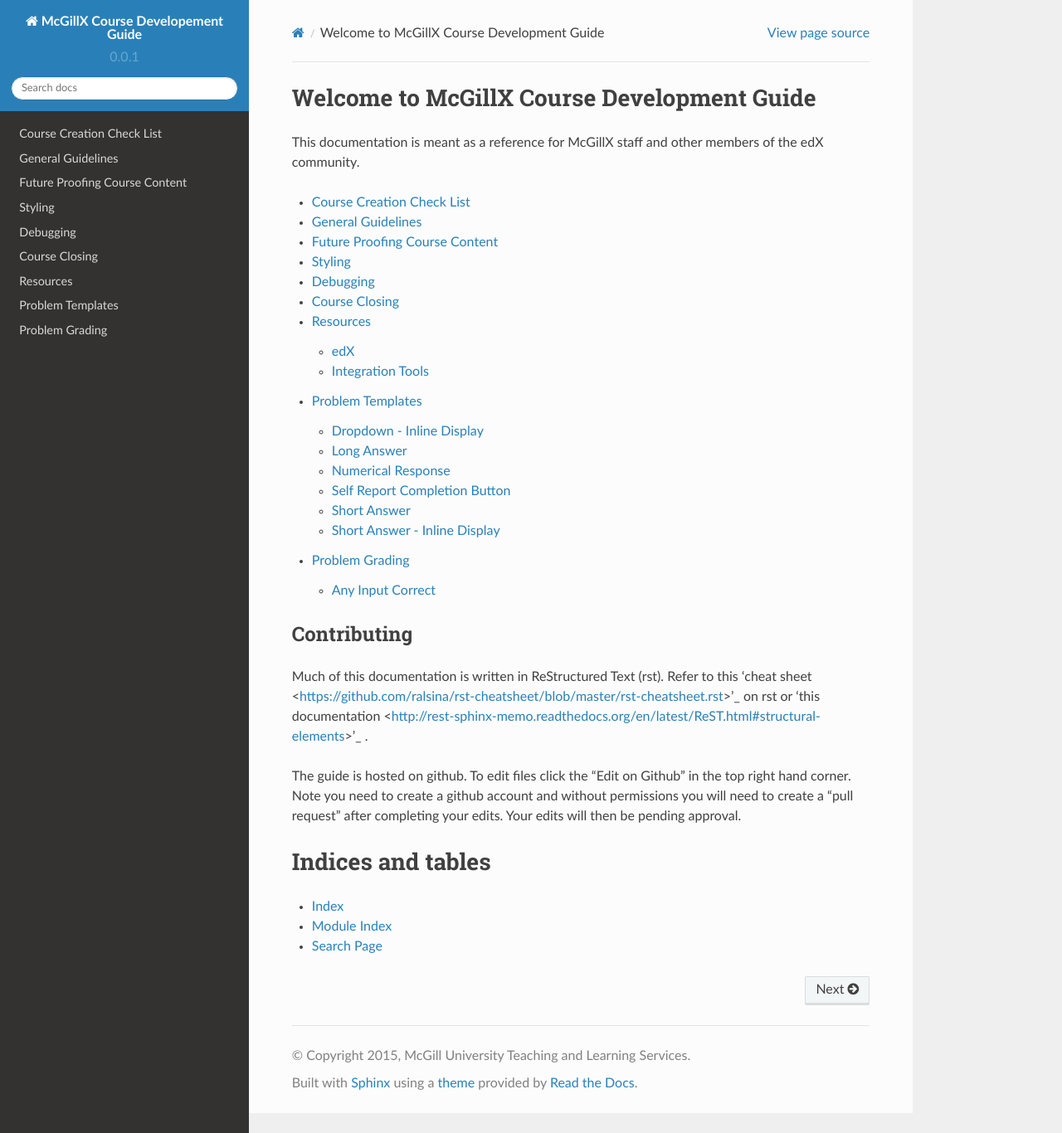
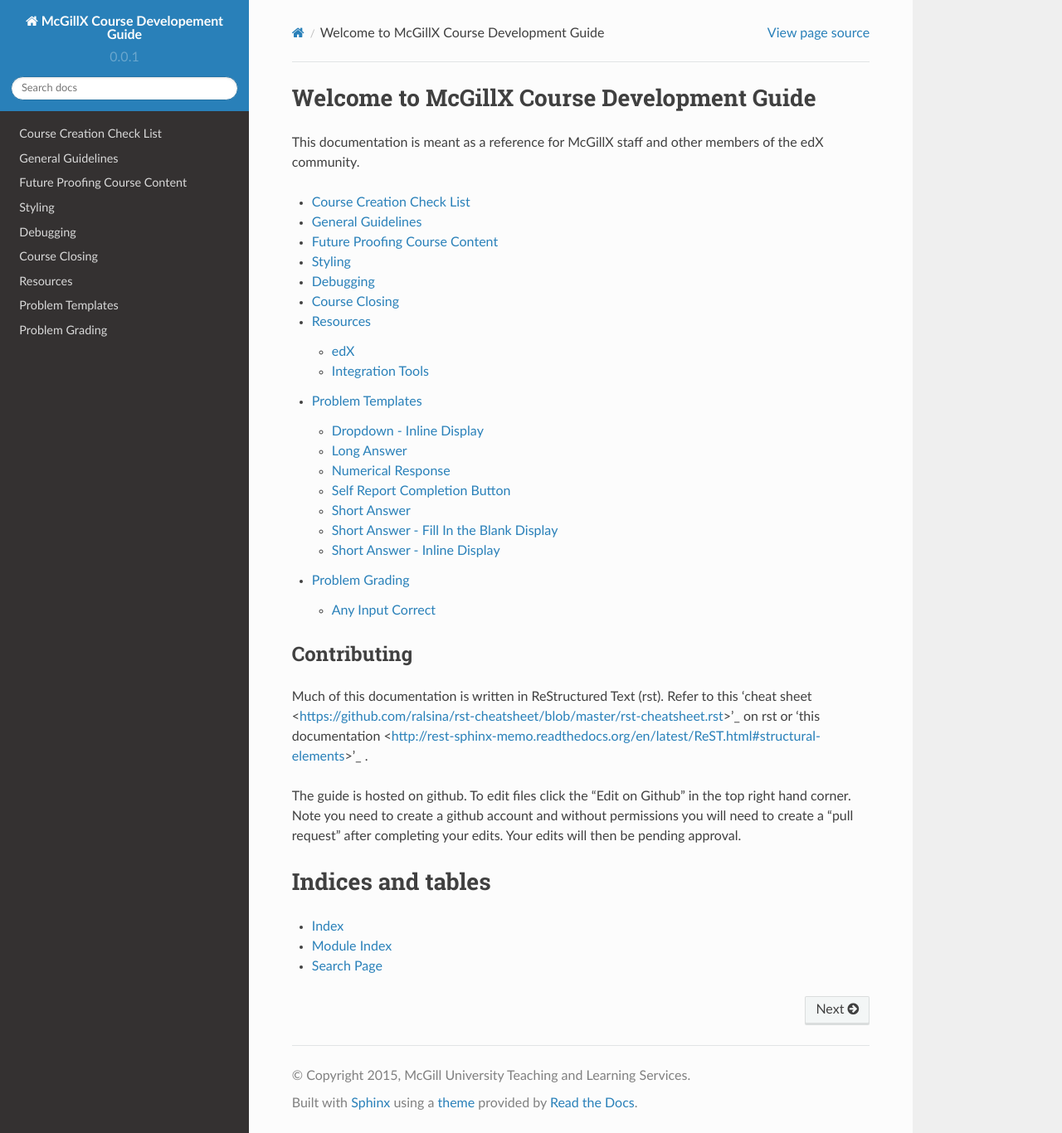
Before and after one commit to McGillX/course-development-guide, a Sphinx documentation site: the page built from docs/source/index.rst, in a window 1280 px wide and 1366 px high. Shown: the whole window at 83% size. Built offline with Sphinx 7.4.7 and the Read the Docs theme 2.0.0, drawn with Linux system fonts in a browser that asks for light colours.

Commit message:
Update problem-templates.rst

```diff
--- a/docs/source/problem-templates.rst
+++ b/docs/source/problem-templates.rst
@@ -46,10 +46,18 @@
    :language: xml
 
 
-Short Answer - Inline Display
+Short Answer - Fill In the Blank Display
 -----------------------------------------------
 
 Displays question text in line with the space for students to fill in.
 
 .. literalinclude:: /problem-templates/short_answer-inline_display.html
    :language: xml
+
+Short Answer - Inline Display
+-----------------------------------------------
+
+Displays question text in line with textbox.
+
+.. literalinclude:: /problem-templates/short_answer-inline_display.html
+   :language: xml
```
